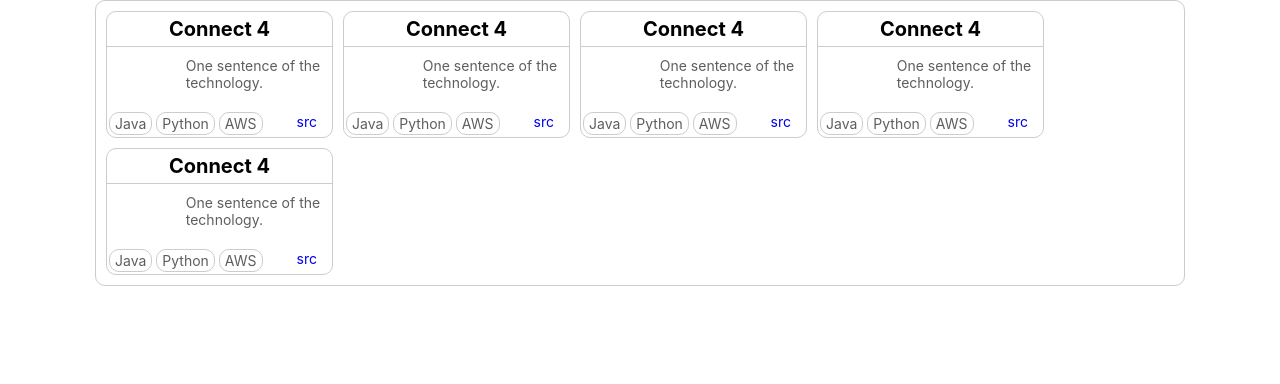
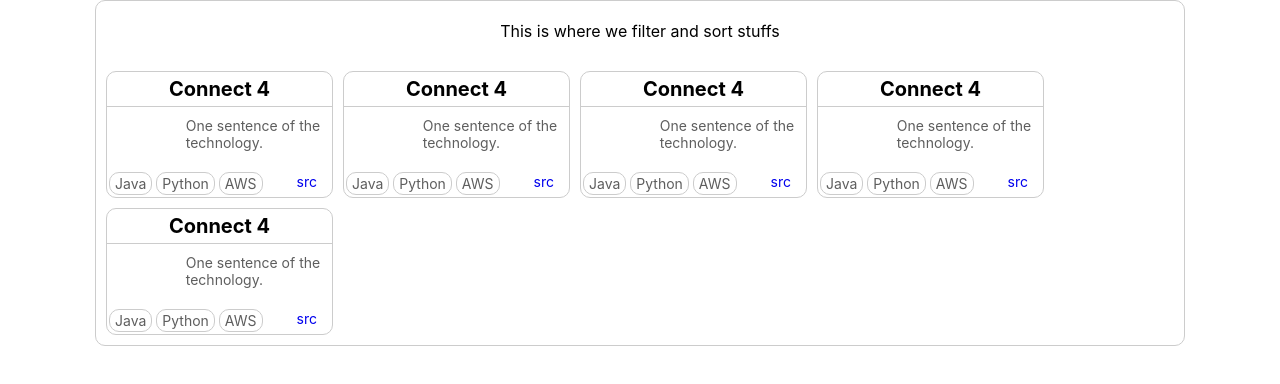
Before and after one commit to nickhamiltonn/portfolio, a React (Create React App) app: page / in a window 1280 px wide. Shown: the top 384 px of the page. Built offline with nearby package versions, Linux system fonts and the light colour scheme.

Commit message:
Added placeholder code for GalleryHeader

```diff
--- /dev/null
+++ b/src/components/GalleryHeader.css
@@ -0,0 +1,3 @@
+.GalleryHeader {
+    padding: 20px;
+}
--- /dev/null
+++ b/src/components/GalleryHeader.js
@@ -0,0 +1,11 @@
+import './GalleryHeader.css';
+
+function GalleryHeader() {
+    return (
+      <div className="GalleryHeader">
+        This is where we filter and sort stuffs
+      </div>
+    );
+  }
+
+  export default GalleryHeader;
--- a/src/components/TileGallery.css
+++ b/src/components/TileGallery.css
@@ -1,9 +1,12 @@
 .TileGallery {
     border: 1px solid #ccc;
     border-radius: 10px;
+    width: 85%;
+    margin: auto;
+}
+
+.ListOfTiles {
     display: flex;
     flex-wrap: wrap;
     padding-bottom: 10px;
-    width: 85%;
-    margin: auto;
-  }
+}
--- a/src/components/TileGallery.js
+++ b/src/components/TileGallery.js
@@ -1,19 +1,18 @@
 import Tile from './Tile';
 import './TileGallery.css';
+import GalleryHeader from './GalleryHeader';
 
 function TileGallery() {
     return (
       <div className="TileGallery">
-        <Tile>
-        </Tile>
-        <Tile>
-        </Tile>
-        <Tile>
-        </Tile>
-        <Tile>
-        </Tile>
-        <Tile>
-        </Tile>
+        <GalleryHeader />
+        <div className="ListOfTiles">
+          <Tile />
+          <Tile />
+          <Tile />
+          <Tile />
+          <Tile />
+        </div>
       </div>
     );
   }
```
Also changed, not shown: src/components/Tile.css (indentation only).
